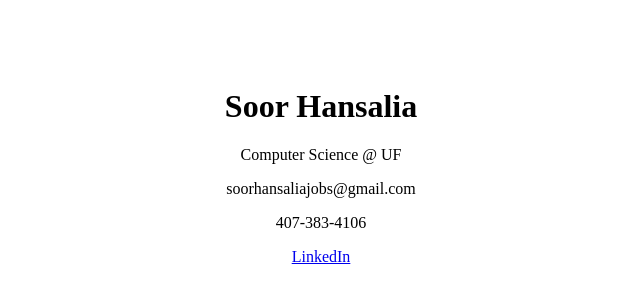
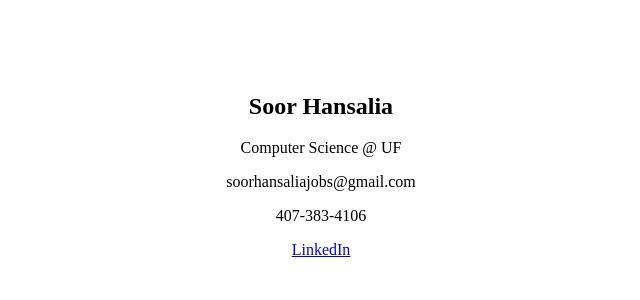
Before and after one commit to Soor1/soor.github.io, a plain HTML site: page index.html in a window 1280 px wide. Shown: the part 234-534 px from the top of the page, without its empty margins (319-959 px from the left). Drawn offline with Linux system fonts and the light colour scheme.

Commit message:
Update index.html

```diff
--- a/index.html
+++ b/index.html
@@ -9,7 +9,7 @@
 </head>
 <body>
     <div class="center-content">
-        <h1>Soor Hansalia</h1>
+        <h2>Soor Hansalia</h2>
         <p>Computer Science @ UF</p>
         <p>soorhansaliajobs@gmail.com</p>
         <p>407-383-4106</p>
```
